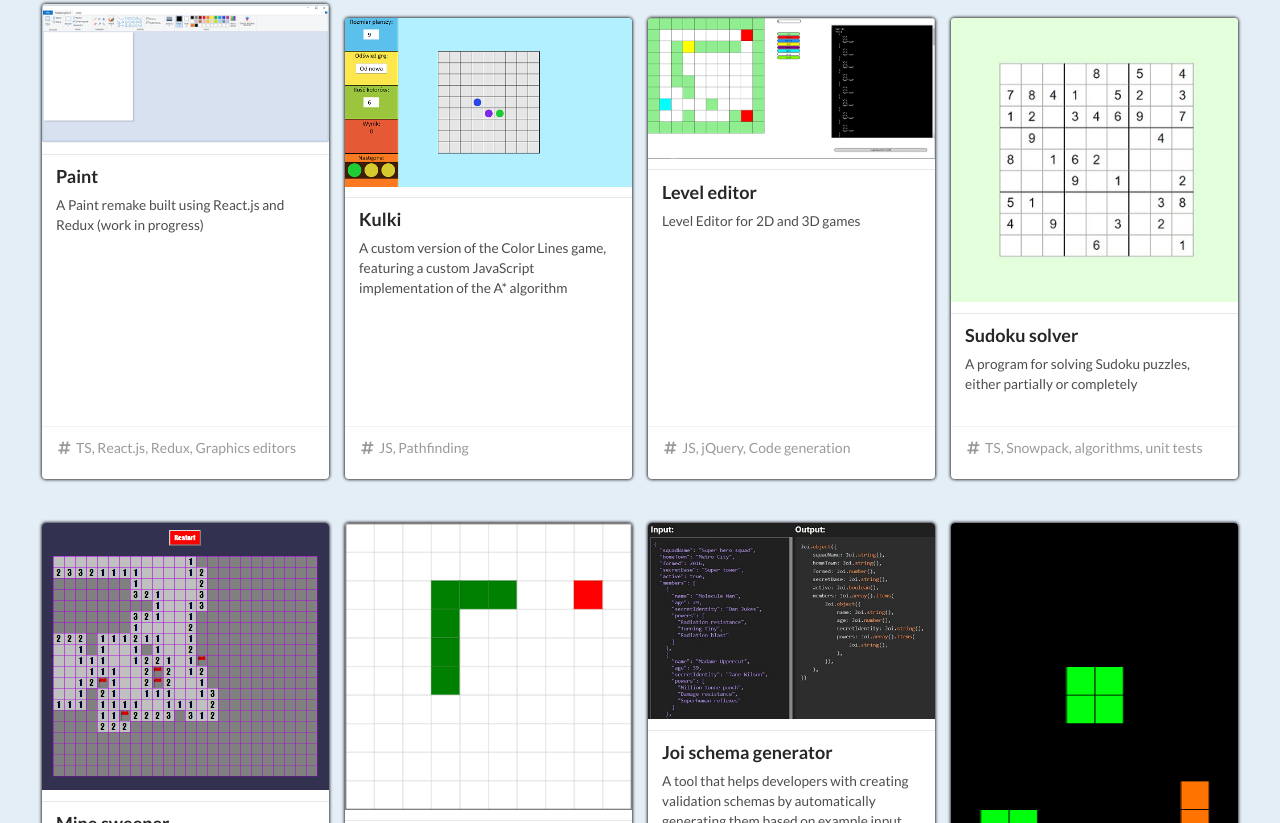
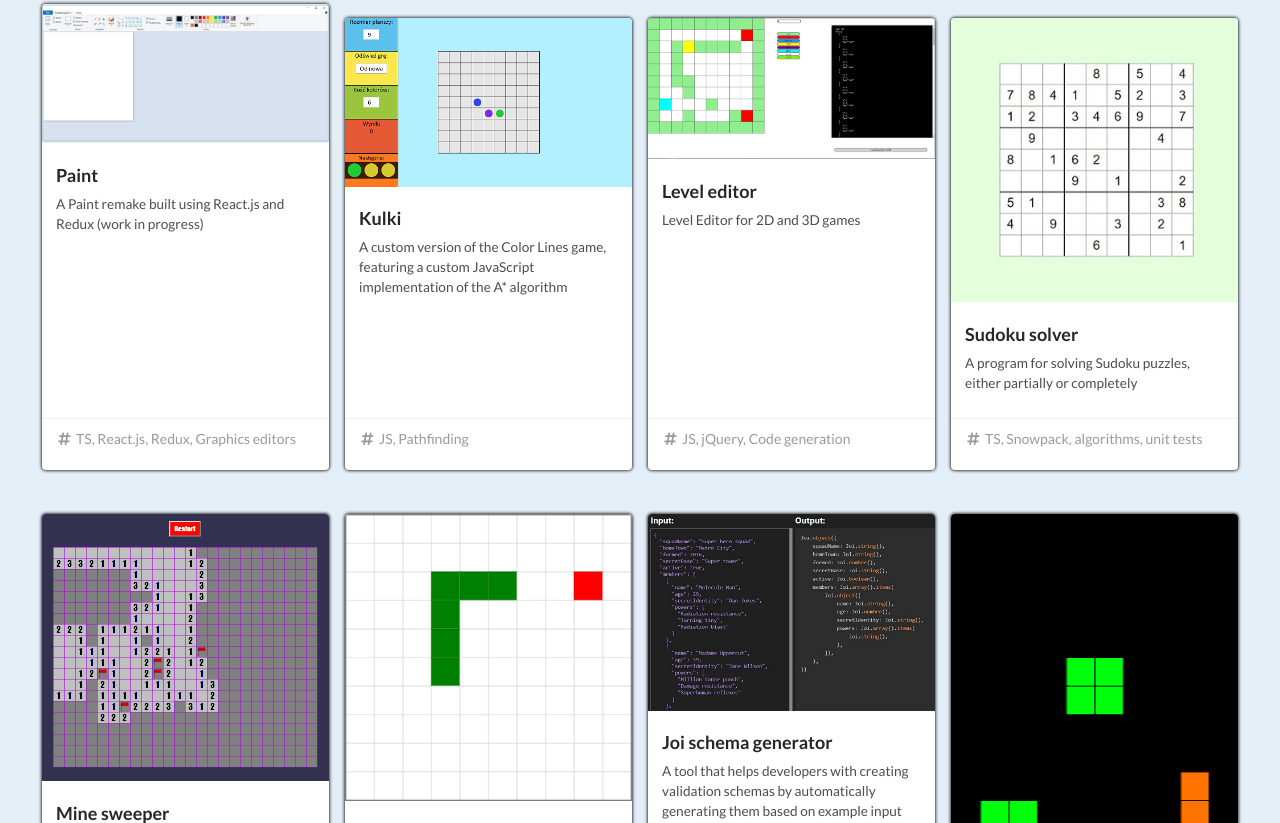
Before and after one commit to mterczynski/Project-showcase, a Next.js app: page /en in a window 1280 px wide. Shown: the part 1917-2740 px from the top of the page. Built offline with nearby package versions, Linux system fonts and the light colour scheme.

Commit message:
pushed by leo

```diff
--- a/components/Card.tsx
+++ b/components/Card.tsx
@@ -146,7 +146,7 @@ export const ProjectCard_Two: React.FC<ProjectCardProps> = ({
         </div>
       </div>
 
-      <div className="content" style={{ flexGrow: 1 }}>
+      <div className="content" style={{ flexGrow: 1, border: 0 }}>
         <div className="header" style={{ marginBottom: "0.5rem" }}>
           {title}
         </div>
@@ -154,19 +154,19 @@ export const ProjectCard_Two: React.FC<ProjectCardProps> = ({
           className="meta"
           style={{
             fontSize: "0.975rem",
-            whiteSpace: "normal",
-            overflow: "hidden",
-            textOverflow: "ellipsis",
-            display: "-webkit-box",
-            WebkitLineClamp: 3,
-            WebkitBoxOrient: "vertical",
-            minHeight: "3.5em",
+            // whiteSpace: "normal",
+            // overflow: "hidden",
+            // textOverflow: "ellipsis",
+            // display: "-webkit-box",
+            // WebkitLineClamp: 3,
+            // WebkitBoxOrient: "vertical",
+            // minHeight: "3.5em",
           }}>
           {description}
         </div>
       </div>
 
-      <div className="extra content" style={{ flexShrink: 0 }}>
+      <div className="extra content">
         <i className="hashtag icon"></i>
         {tech}
       </div>
```
